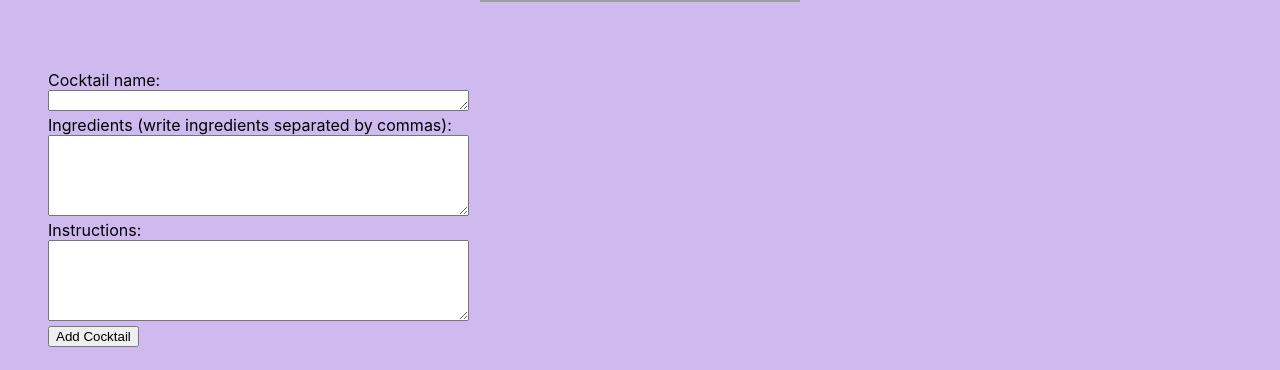
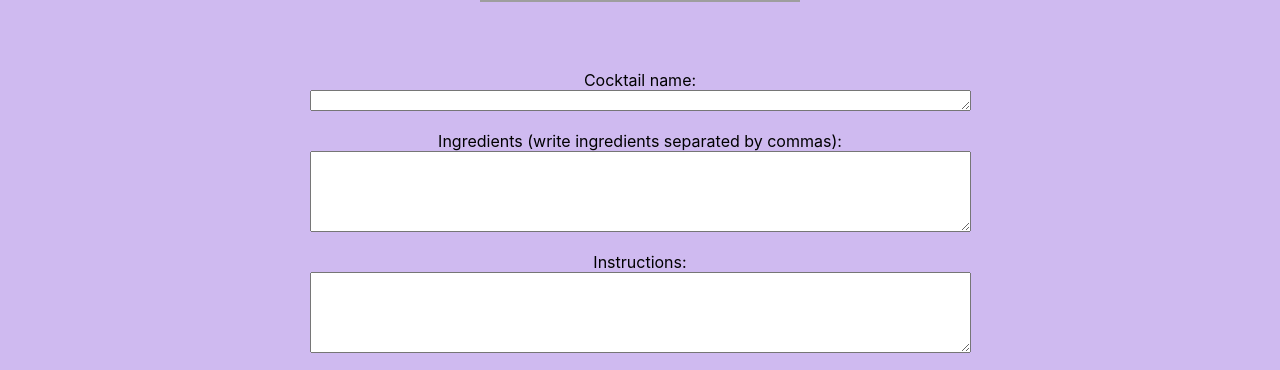
Before and after one commit to magikitty/cocktail-app, a React (Create React App) app: page /my-cocktails in a window 1280 px wide. Shown: the part 430-800 px from the top of the page. Built offline with nearby package versions, Linux system fonts and the light colour scheme; no server answers; grey boxes are pictures that could not be loaded.

Commit message:
Add styling for forms

```diff
--- a/src/Components/AddCocktail.js
+++ b/src/Components/AddCocktail.js
@@ -26,17 +26,17 @@ const AddCocktail = (props) => {
 
   return (
     <form onSubmit={submitHandler}>
-      <div>
+      <div className="label-text">
         <label htmlFor="name">Cocktail name: </label><br/>
-        <textarea rows="1" cols="50" id="name" ref={refName}></textarea>
+        <textarea rows="1" cols="80" id="name" ref={refName}></textarea>
       </div>
-      <div>
+      <div className="label-text">
         <label htmlFor="ingredients">Ingredients (write ingredients separated by commas): </label><br/>
-        <textarea rows="5" cols="50" id="ingredients" ref={refIngredients}></textarea>
+        <textarea rows="5" cols="80" id="ingredients" ref={refIngredients}></textarea>
       </div>
-      <div>
+      <div className="label-text">
         <label htmlFor="instructions">Instructions: </label><br/>
-        <textarea rows="5" cols="50" id="instructions" ref={refInstructions}></textarea>
+        <textarea rows="5" cols="80" id="instructions" ref={refInstructions}></textarea>
       </div>
       <button>Add Cocktail</button>
     </form>
--- a/src/Components/FetchCocktails.js
+++ b/src/Components/FetchCocktails.js
@@ -12,9 +12,7 @@ const FetchCocktailApi = (props) => {
     try {
       // Wait for fetch to be resolved
       const response = await fetch(props.urlApi);
-      console.log(response);
       const data = await response.json();
-      console.log(data);
 
       // Check for error and throw error message
       if (!response.ok) {
--- a/src/Components/Form.css
+++ b/src/Components/Form.css
@@ -1,4 +1,12 @@
 form {
     margin: 3rem;
-    text-align: left;
+    text-align: center;
 }
+
+form button {
+    margin: 1rem;
+}
+
+.label-text {
+    margin: 1rem;
+}
```
